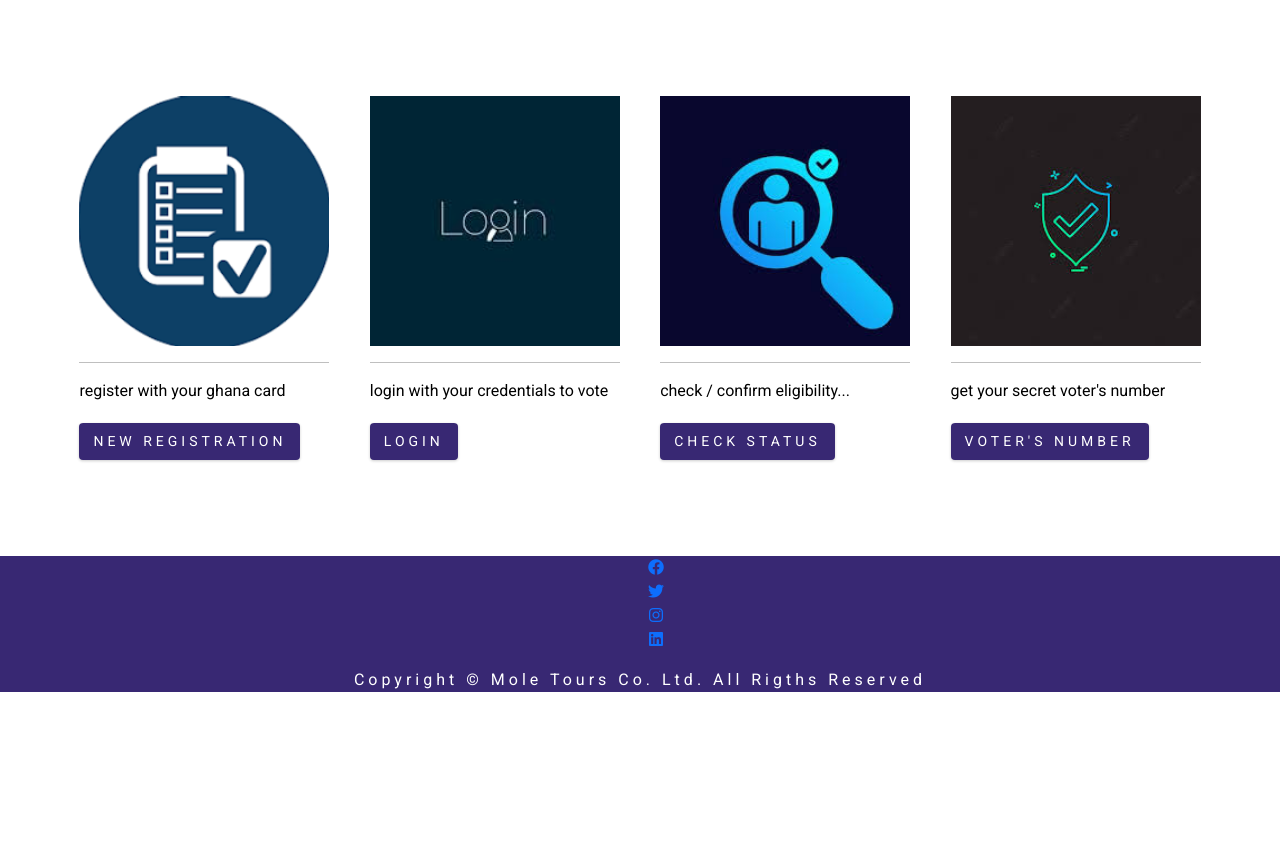
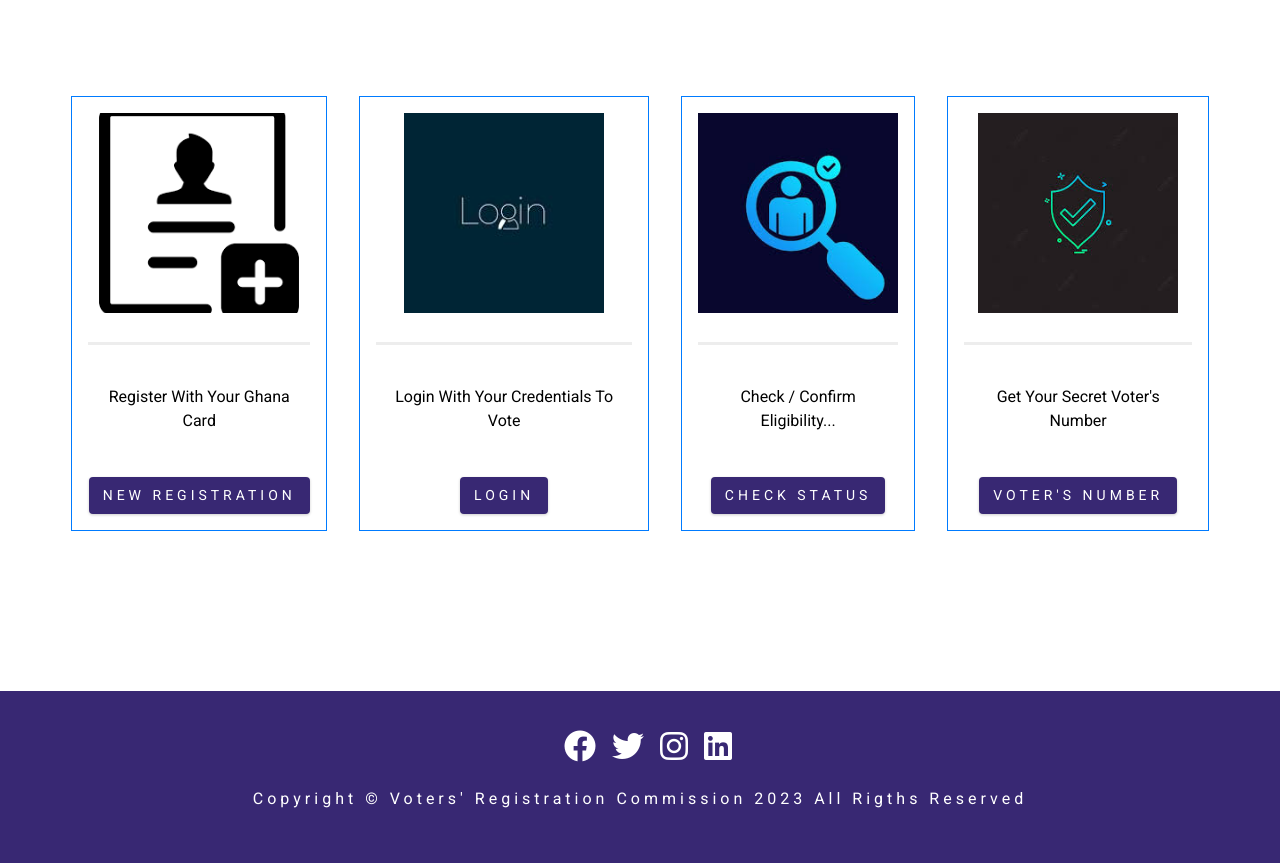
Before and after one commit to jamesAlhassan/VotersRegister, a Django app: page /login/ in a window 1280 px wide. Shown: the part 85-948 px from the top of the page. Before the commit the page ends 777 px from the top, so only its background shows below. Run offline with Django 4.2, Linux system fonts and the light colour scheme; some libraries are stand-ins or nearby versions.

Commit message:
Update login.html

```diff
--- a/static/css/styles.css
+++ b/static/css/styles.css
@@ -125,22 +125,27 @@ h4 {
   box-shadow: 0 1px 3px rgba(0, 0, 0, 0.2);
 }
 .btn:hover {
-  color: var(--clr-primary-1);
-  background: var(--clr-primary-8);
+  color: var(--clr-white);
+  background: var(--clr-primary);
 }
 .section {
   padding: 5rem 0;
+}
+/* display flex */
+.flex {
+  display: flex;
 }
 .section-center {
   width: 90vw;
   margin: 0 auto;
   max-width: 1170px;
+  flex-direction: column;
+  align-items: center;
 }
 @media screen and (min-width: 992px) {
   .section-center {
     width: 95vw;
-    display: flex;
-    justify-content: space-evenly;
+    flex-direction: row;
   }
 }
 .custom-bg {
@@ -175,39 +180,57 @@ h4 {
 }
 .hero-img {
   background: transparent;
-  width: 250px;
-  height: 250px;
+  width: 200px;
+  height: 200px;
   object-fit: cover;
+  display: inline-block;
+  margin-bottom: 0.8rem;
 }
 .hero-container {
   margin: 1rem;
+  padding: 1rem;
+  border: 1px solid var(--clr-blue);
+  transition: var(--transition);
+  text-align: center;
 }
-
-/* footer */
+.hero-container:hover {
+  rotate: -5grad;
+}
+.hero-text {
+  text-transform: capitalize;
+  padding: 1.5rem 1rem;
+}
+hr {
+  border-top: 3px solid #bbb;
+}
+.hero-btn {
+  text-align: center;
+}
 .footer {
   background: var(--clr-primary-dark);
   text-align: center;
+  padding: 2rem;
 }
-.footer-icons {
-  display: flex;
+.social-icons {
   justify-content: center;
-  margin-bottom: 1.5rem;
-  flex-wrap: wrap;
 }
-
-.footer-icon {
+.social-icon {
   font-size: 2rem;
   margin-right: 1rem;
-  color: var(--clr-primary-8);
+  color: var(--clr-white);
   transition: var(--transition);
 }
 
-.footer-icon:hover {
-  color: var(--clr-primary-5);
+.social-icon:hover {
+  background: var(--clr-white);
+  color: var(--clr-primary-dark);
 }
-
 .copyright {
   text-transform: capitalize;
   letter-spacing: var(--spacing);
   color: var(--clr-white);
 }
+
+.dd {
+  height: 8vh;
+}
--- /dev/null
+++ b/static/js/app.js
@@ -0,0 +1,4 @@
+// ********** set date ************
+// select span
+const date = (document.getElementById("date").innerHTML =
+  new Date().getFullYear());
--- a/templates/base.html
+++ b/templates/base.html
@@ -98,7 +98,7 @@
     <!-- FOOTER -->
     <div class="dd"></div>
     <footer class="footer">
-      <ul class="social-icons">
+      <ul class="social-icons flex">
         <li>
           <a href="" class="social-icon"><i class="fab fa-facebook"></i></a>
         </li>
@@ -113,8 +113,8 @@
         </li>
       </ul>
       <p class="copyright">
-        copyright &copy; mole tours Co. Ltd. <span id="date"></span> all rigths
-        reserved
+        copyright &copy; Voters' Registration Commission
+        <span id="date"></span> all rigths reserved
       </p>
     </footer>
     <!-- BOOSTRAP JS -->
--- a/templates/login.html
+++ b/templates/login.html
@@ -1,7 +1,7 @@
 {% extends "base.html" %} {% load static %}
 {% block title %} LOGIN {% endblock title %} {% block content %}
 <section class="section">
-  <div class="section-center">
+  <div class="section-center flex">
     <!-- first content -->
     <div>
       <article class="hero-container">
--- a/vRegister/urls.py
+++ b/vRegister/urls.py
@@ -1,7 +1,8 @@
 from django.contrib import admin
 from django.urls import path
-from .views import login
+from .views import login, base
 
 urlpatterns = [
     path("", login, name='login'),
+    path("base/", base, name='base')
 ]
```
Also changed, not shown: static/images/startappli.png.
